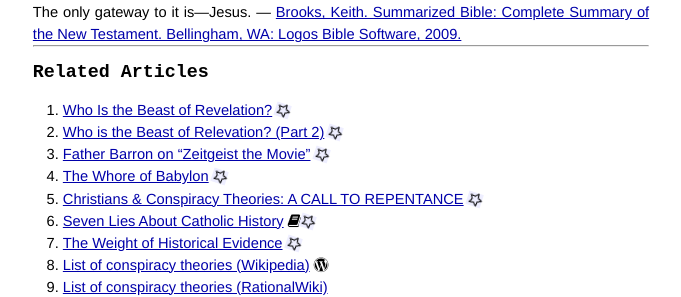
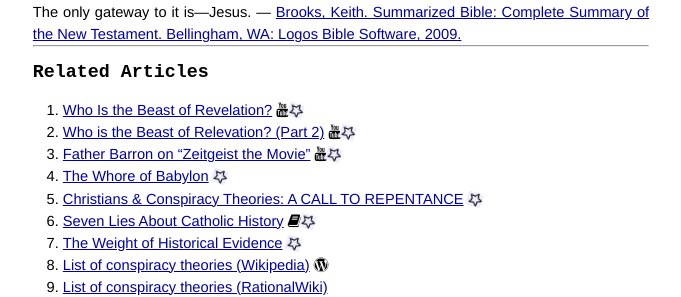
Before and after one commit to afrikatoliek/afrikatoliek.github.io, a Jekyll site: the page built from _posts/2014-12-15-conspiracy-theories.md, in a window 1280 px wide. Shown: the part 1160-1457 px from the top of the page, without its empty margins (299-980 px from the left). Built offline with Jekyll 4.4.1, drawn with Linux system fonts in a browser that asks for light colours; nearby versions of some CDN libraries; some web fonts are replaced.

Commit message:
Added YouTube icons.

```diff
--- a/_posts/2014-12-15-conspiracy-theories.md
+++ b/_posts/2014-12-15-conspiracy-theories.md
@@ -42,9 +42,9 @@
 Related Articles
 -----------------------
 
-1. [Who Is the Beast of Revelation?](https://www.youtube.com/watch?v=4Naznbw0-6E) <span class="animated anim-repeater"><i class="fa fa-star-o fa-spin bg-color1 fg-black"></i></span>
-1. [Who is the Beast of Relevation? (Part 2)](https://www.youtube.com/watch?v=nwkJBo3-HOA) <span class="animated anim-repeater"><i class="fa fa-star-o fa-spin bg-color1 fg-black"></i></span>
-1. [Father Barron on "Zeitgeist the Movie"](https://www.youtube.com/watch?feature=player_embedded&v=wZk9Lb22KrE) <span class="animated anim-repeater"><i class="fa fa-star-o fa-spin bg-color1 fg-black"></i></span>
+1. [Who Is the Beast of Revelation?](https://www.youtube.com/watch?v=4Naznbw0-6E) <i class="fa fa-youtube"></i><span class="animated anim-repeater"><i class="fa fa-star-o fa-spin bg-color1 fg-black"></i></span>
+1. [Who is the Beast of Relevation? (Part 2)](https://www.youtube.com/watch?v=nwkJBo3-HOA) <i class="fa fa-youtube"></i><span class="animated anim-repeater"><i class="fa fa-star-o fa-spin bg-color1 fg-black"></i></span>
+1. [Father Barron on "Zeitgeist the Movie"](https://www.youtube.com/watch?feature=player_embedded&v=wZk9Lb22KrE) <i class="fa fa-youtube"></i><span class="animated anim-repeater"><i class="fa fa-star-o fa-spin bg-color1 fg-black"></i></span>
 1. [The Whore of Babylon](http://www.catholic.com/tracts/the-whore-of-babylon) <span class="animated anim-repeater"><i class="fa fa-star-o fa-spin bg-color1 fg-black"></i></span>
 1. [Christians & Conspiracy Theories: A CALL TO REPENTANCE](http://www.acts17-11.com/conspire.html) <span class="animated anim-repeater"><i class="fa fa-star-o fa-spin bg-color1 fg-black"></i></span>
 1. [Seven Lies About Catholic History](http://www.amazon.com/Seven-About-Catholic-History-ebook/dp/B004Q3RN8O/ref=tmm_kin_title_0) <i class="fa fa-book"></i><span class="animated anim-repeater"><i class="fa fa-star-o fa-spin bg-color1 fg-black"></i></span>
```
